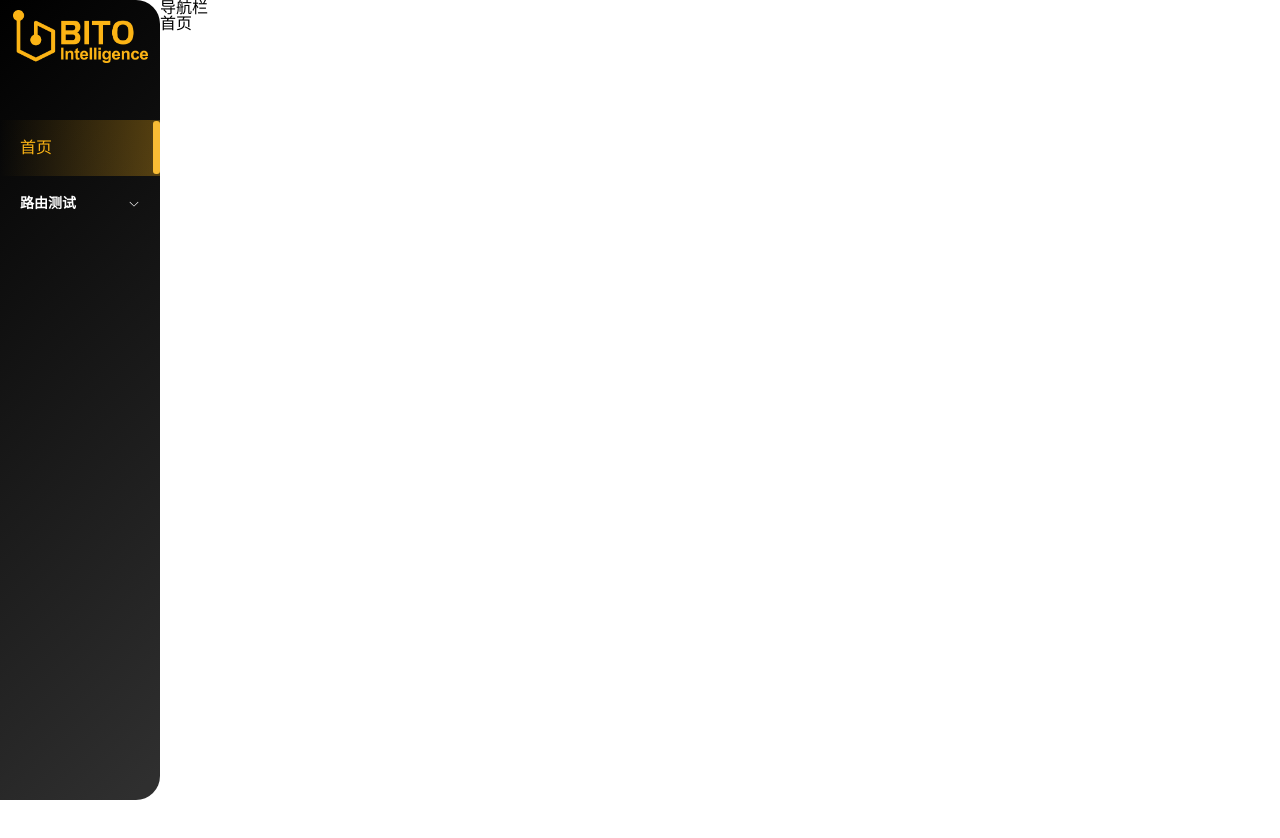
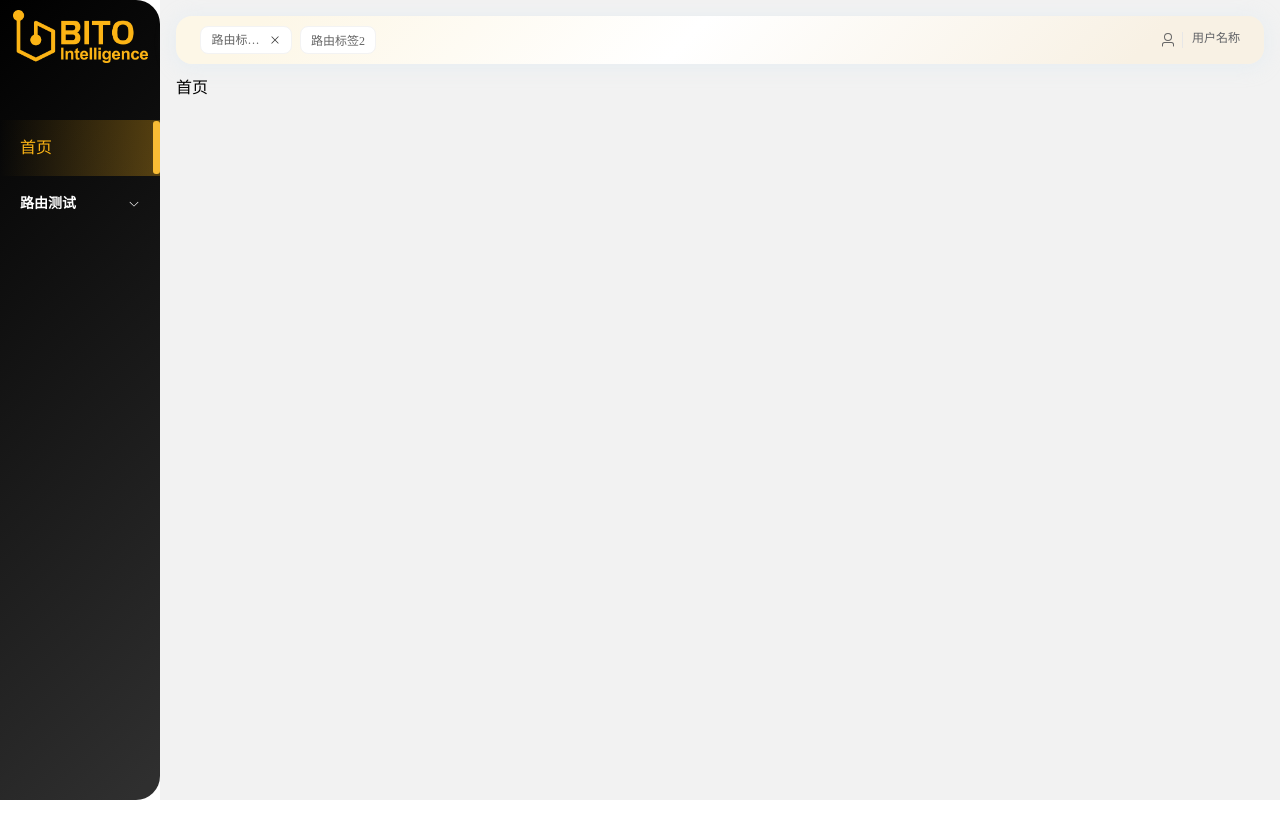
Before and after one commit to Glovery/web_template, a Vue app: page /#/dashboard in a window 1280 px wide. Shown: the top 838 px of the page. After the commit the page ends 800 px from the top, so only its background shows below. Built offline with nearby package versions, Linux system fonts and the light colour scheme.

Commit message:
feat: layout头部导航功能

```diff
--- a/package.json
+++ b/package.json
@@ -8,6 +8,7 @@
     "preview": "vite preview"
   },
   "dependencies": {
+    "@element-plus/icons-vue": "^2.0.4",
     "@vitejs/plugin-vue": "^2.3.3",
     "axios": "^0.27.2",
     "element-plus": "^2.2.2",
--- a/src/layout/components/sideBar.vue
+++ b/src/layout/components/sideBar.vue
@@ -3,7 +3,7 @@
         <div class="logo-container">
             <img :src="imageUrl" alt="logo" class="logo" />
         </div>
-        <el-scrollbar>
+        <el-scrollbar wrap-class="scroller-wrapper">
             <el-menu
                 :default-active="activeMenu"
                 text-color="#fff"
@@ -59,5 +59,8 @@ getActiveMenu()
             vertical-align: middle;
         }
     }
+    ::v-deep(.el-scrollbar) {
+        height: calc(100% - 160px);
+    }
 }
 </style>
--- a/src/layout/index.vue
+++ b/src/layout/index.vue
@@ -2,7 +2,30 @@
     <div class="layout-page">
         <side-bar></side-bar>
         <main class="layout-container">
-            <nav class="layout-header">导航栏</nav>
+            <nav class="layout-header flex-row-center">
+                <ul class="tabs-list flex">
+                    <li class="tabs-item flex-row-center">
+                        <span class="tab-text">路由标签1</span>
+                        <el-icon class="close-icon" color="#333" :size="12">
+                            <Close />
+                        </el-icon>
+                    </li>
+                    <li class="tabs-item">路由标签2</li>
+                </ul>
+                <div class="tools-container flex">
+                    <el-icon :size="16" color="#666" class="avatar">
+                        <User />
+                    </el-icon>
+                    <el-dropdown trigger="click" popper-class="dropdown-wrapper" @command="handleCommand">
+                        <span class="right-menu">用户名称</span>
+                        <template #dropdown>
+                            <el-dropdown-menu>
+                                <el-dropdown-item command="loginOut">退出登录</el-dropdown-item>
+                            </el-dropdown-menu>
+                        </template>
+                    </el-dropdown>
+                </div>
+            </nav>
             <router-view></router-view>
         </main>
     </div>
@@ -10,15 +33,83 @@
 
 <script setup>
 import { defineComponent } from 'vue'
+import { Close, User } from '@element-plus/icons-vue'
 import SideBar from './components/sideBar.vue'
 
 defineComponent({
     name: 'LayoutPage',
 })
+
+const handleCommand = (type) => {
+    console.log(type)
+}
 </script>
 
 <style lang="scss" scoped>
 .layout-page {
     display: flex;
 }
+.layout-container {
+    padding: 16px 16px 0;
+    box-sizing: border-box;
+    background-color: #f2f2f2;
+}
+.layout-header {
+    height: 48px;
+    margin-bottom: 16px;
+    background: linear-gradient(314deg, #f8f1e4 12%, #fff 53%, #fdf7e7 92%);
+    box-shadow: 0 2px 20px 0 rgba(205, 228, 243, 0.34);
+    padding: 0 24px;
+    box-sizing: border-box;
+    border-radius: 16px;
+
+    .tabs-list {
+        width: calc(100vw - 320px);
+        .tabs-item {
+            background-color: #fff;
+            color: #666;
+            height: 28px;
+            line-height: 28px;
+            min-width: 70px;
+            font-size: 12px;
+            cursor: pointer;
+            border: 1px solid #f3f3f3;
+            border-radius: 8px;
+            margin-right: 8px;
+            padding: 0 10px;
+            box-sizing: border-box;
+            &:hover {
+                background-color: #fcb415;
+                .tab-text {
+                    color: #000;
+                }
+            }
+            .close-icon {
+                margin-left: 4px;
+            }
+            .tab-text {
+                width: calc(100% - 17px);
+                max-width: 56px;
+                overflow: hidden;
+                text-overflow: ellipsis;
+                white-space: nowrap;
+            }
+        }
+    }
+    .tools-container {
+        width: 80px;
+        .avatar {
+            margin-right: 6px;
+        }
+        .right-menu {
+            cursor: pointer;
+            user-select: none;
+            border-left: 1px solid #e7e7e7;
+            padding-left: 9px;
+            font-size: 12px;
+        }
+        .dropdown-wrapper {
+        }
+    }
+}
 </style>
--- a/src/styles/common.scss
+++ b/src/styles/common.scss
@@ -11,3 +11,7 @@
     justify-content: center;
     align-items: center;
 }
+
+.flex {
+    display: flex;
+}
```
Also changed, not shown: 1 other file (tests, documents, lock files or other folders).
